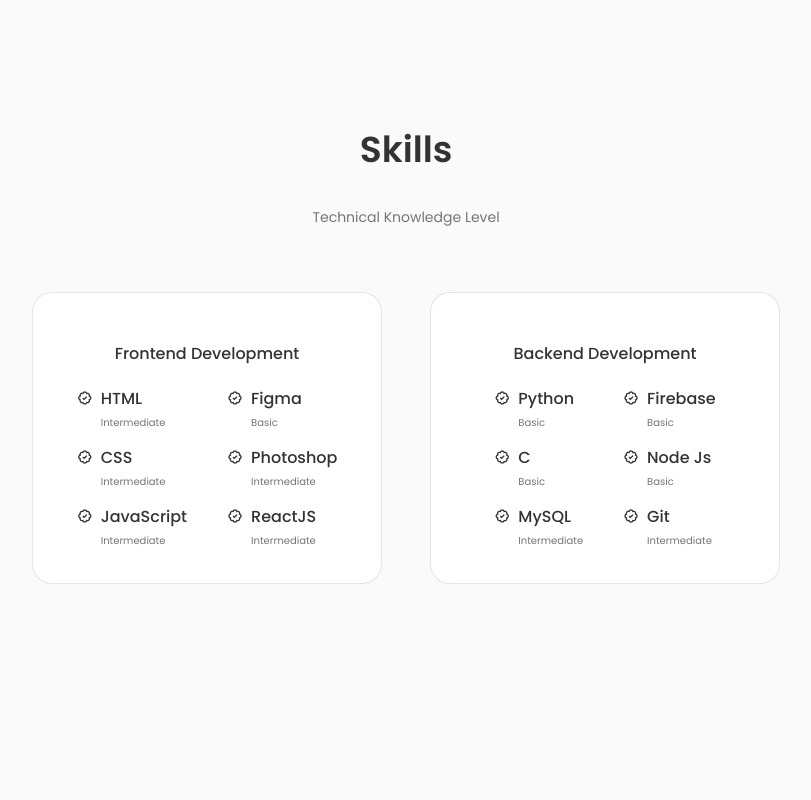
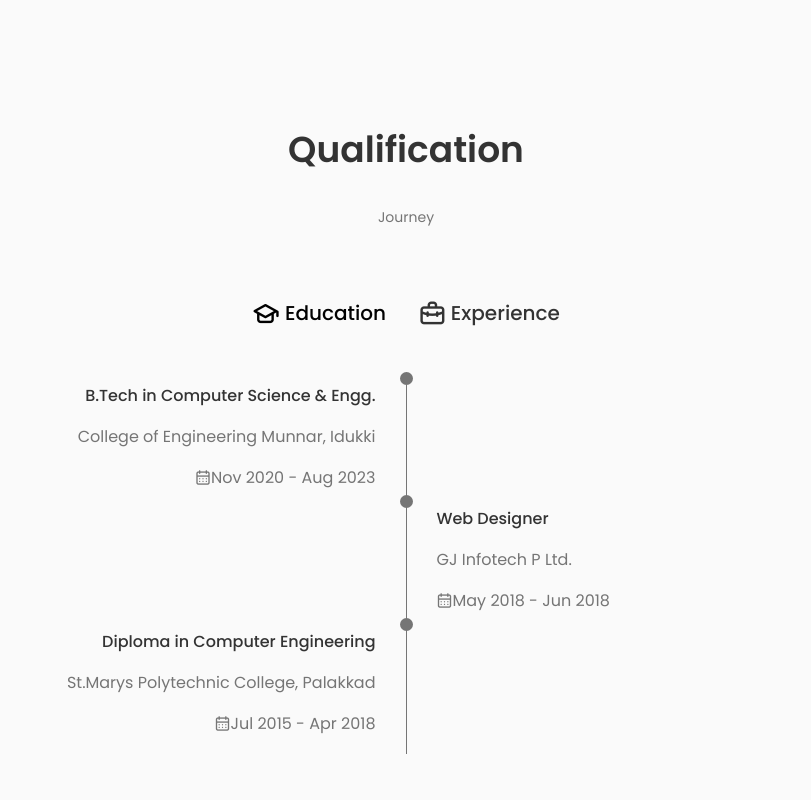
Before and after one commit to shihabsaleem/shihabsaleem.github.io-pf, a React (Create React App) app: page / in a window 1280 px wide. Shown: the part 1500-2300 px from the top of the page, without its empty margins (234-1045 px from the left). Before the commit the page ends 2124 px from the top, so only its background shows below. Built offline with nearby package versions, Linux system fonts and the light colour scheme.

Commit message:
qualification

```diff
--- a/src/App.js
+++ b/src/App.js
@@ -1,5 +1,6 @@
 import "./App.css";
 import About from "./Components/About";
+import Education from "./Components/Education";
 import Header from "./Components/Header";
 import Home from "./Components/Home";
 import Skill from "./Components/Skills";
@@ -11,6 +12,7 @@ function App() {
       <main className="main">
         <Home />
         <About />
+        <Education />
         <Skill />
       </main>
     </>
--- /dev/null
+++ b/src/Components/Education.jsx
@@ -0,0 +1,86 @@
+import React from "react";
+import "../Styles/education.css";
+
+const Education = () => {
+  return (
+    <section className="qualification section">
+      <h2 className="section_title">Qualification</h2>
+      <span className="section_subtitle">Journey</span>
+
+      <div className="qualification_container container">
+        <div className="qualification_tabs">
+          <div className="qualification_button qualification_active button_flex">
+            <i className="uil uil-graduation-cap qualification_icon"></i>
+            Education
+          </div>
+
+          <div className="qualification_button button_flex">
+            <i className="uil uil-briefcase-alt qualification_icon"></i>
+            Experience
+          </div>
+        </div>
+
+        <div className="qualification_sections">
+          <div className="qualification_content  qualification_content-active">
+            <div className="qualification_data">
+              <div className="align-right">
+                <h3 className="qualification_title">
+                  B.Tech in Computer Science & Engg.
+                </h3>
+                <span className="qualification_subtitle">
+                  College of Engineering Munnar, Idukki
+                </span>
+                <div className="qualification_cal">
+                  <i class="uil uil-calendar-alt"></i>Nov 2020 - Aug 2023
+                </div>
+              </div>
+              <div>
+                <span className="qualification_rounder"></span>
+                <span className="qualification_line"></span>
+              </div>
+            </div>
+
+            <div className="qualification_data">
+              <div></div>
+
+              <div>
+                <span className="qualification_rounder"></span>
+                <span className="qualification_line"></span>
+              </div>
+
+              <div>
+                <h3 className="qualification_title">Web Designer</h3>
+                <span className="qualification_subtitle">
+                  GJ Infotech P Ltd.
+                </span>
+                <div className="qualification_cal">
+                  <i class="uil uil-calendar-alt"></i>May 2018 - Jun 2018
+                </div>
+              </div>
+            </div>
+
+            <div className="qualification_data">
+              <div className="align-right">
+                <h3 className="qualification_title">
+                  Diploma in Computer Engineering
+                </h3>
+                <span className="qualification_subtitle">
+                  St.Marys Polytechnic College, Palakkad
+                </span>
+                <div className="qualification_cal">
+                  <i class="uil uil-calendar-alt"></i>Jul 2015 - Apr 2018
+                </div>
+              </div>
+              <div>
+                <span className="qualification_rounder"></span>
+                <span className="qualification_line"></span>
+              </div>
+            </div>
+          </div>
+        </div>
+      </div>
+    </section>
+  );
+};
+
+export default Education;
--- /dev/null
+++ b/src/Styles/education.css
@@ -0,0 +1,91 @@
+.qualification_container {
+  max-width: 768px;
+}
+.qualification_tabs {
+  display: flex;
+  justify-content: center;
+  margin-bottom: var(--mb-2);
+}
+.qualification_button {
+  font-size: var(--h3-font-size);
+  font-weight: var(--font-medium);
+  color: var(--title-color);
+  margin: 0 var(--mb-1);
+  cursor: pointer;
+}
+.qualification_button:hover {
+  color: var(--title-color-dark);
+}
+.qualification_icon {
+  font-size: 1.8rem;
+  margin-right: var(--mb-0-25);
+}
+.qualification_active {
+  color: var(--title-color-dark);
+}
+.qualification_sections {
+  display: grid;
+  grid-template-columns: 1fr; /*0.5 */
+  justify-content: center;
+}
+.qualification_content {
+  display: none;
+}
+.qualification_content-active {
+  display: block;
+}
+.qualification_data {
+  display: grid;
+  grid-template-columns: 1fr max-content 1fr;
+  column-gap: 1.5rem;
+}
+.qualification_title {
+  font-size: var(--normal-font-size);
+  font-weight: var(--font-medium);
+}
+.qualification_subtitle {
+  display: inline-block;
+  font-size: var(---small-font-size);
+  margin-bottom: var(--mb-1);
+}
+.qualification_cal {
+  font-size: var(---small-font-size);
+}
+.qualification_rounder {
+  display: inline-block;
+  width: 13px;
+  height: 13px;
+  background-color: var(--text-color);
+  border-radius: 50%;
+}
+.qualification_line {
+  display: block;
+  width: 1px;
+  height: 100%;
+  background-color: var(--text-color);
+  transform: translate(6px, -7px);
+}
+.align-right {
+  text-align: right;
+}
+
+/*breakpoint*/
+
+@media screen and (max-width: 576px) {
+  .qualification_title {
+    font-size: var(--small-font-size);
+  }
+  .qualification_subtitle {
+    font-size: var(---tiny-font-size);
+  }
+  .qualification_cal {
+    font-size: var(---tiny-font-size);
+  }
+  .qualification_rounder {
+    width: 5px;
+    height: 5px;
+  }
+}
+
+@media screen and (max-width: 350px) {
+}
```
